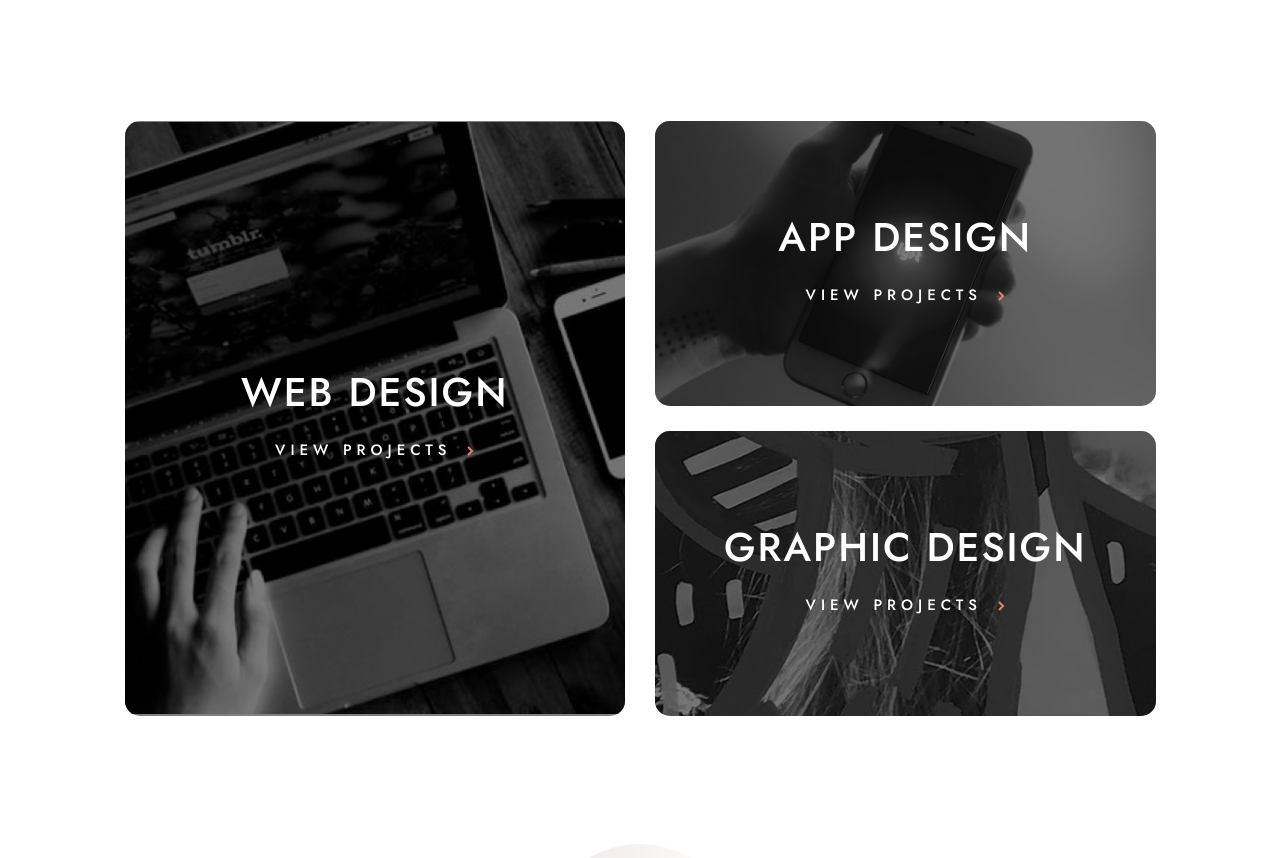
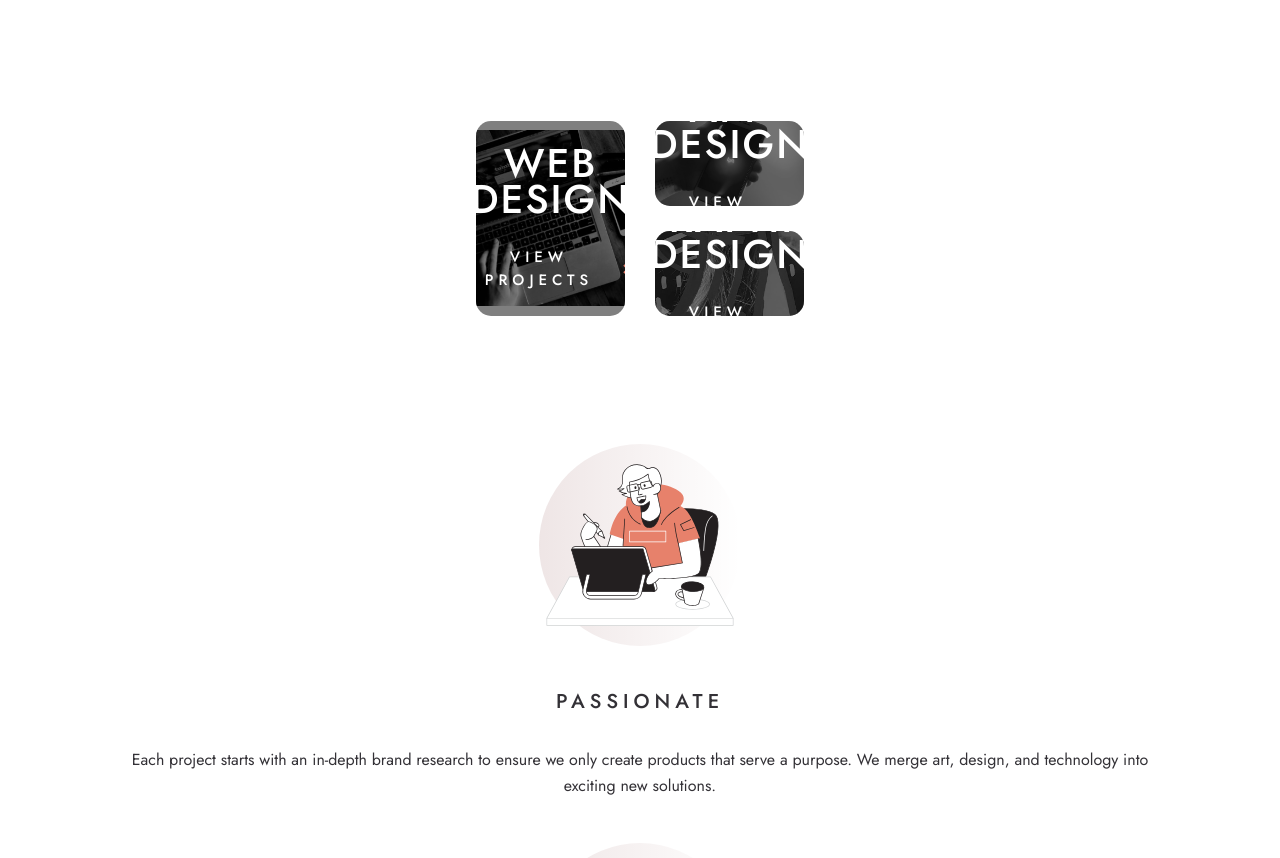
Before and after one commit to amza-web/Designo, a Next.js app: page / in a window 1280 px wide. Shown: the part 800-1658 px from the top of the page. Built offline with nearby package versions, Linux system fonts and the light colour scheme.

Commit message:
made a little adjustment for tablet screens

```diff
--- a/components/Projects.js
+++ b/components/Projects.js
@@ -13,7 +13,7 @@ import graphic from "@/app/assets/home/mobile/image-graphic-design.jpg"
 
 const Projects = () => {
   return (
-    <section className='container grid-a text-white text-center lg:px-0 mx-auto'>
+    <section className='container grid-a text-white text-center lg:px-0 mx-auto md:max-w-[25.5rem]'>
         <div className='flex justify-center items-center grid-web relative  group rounded-[15px] overflow-hidden'>
             <div className='bg-black absolute w-full h-full bg-opacity-50 transition-colors duration-500 group-hover:bg-peach group-hover:bg-opacity-50'></div>
 
```
